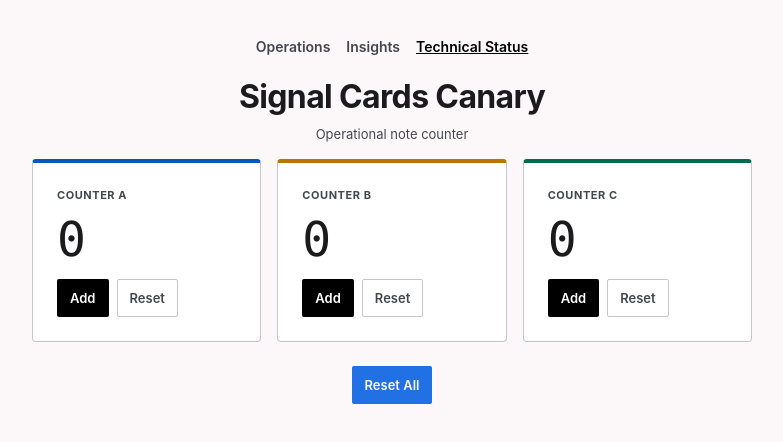
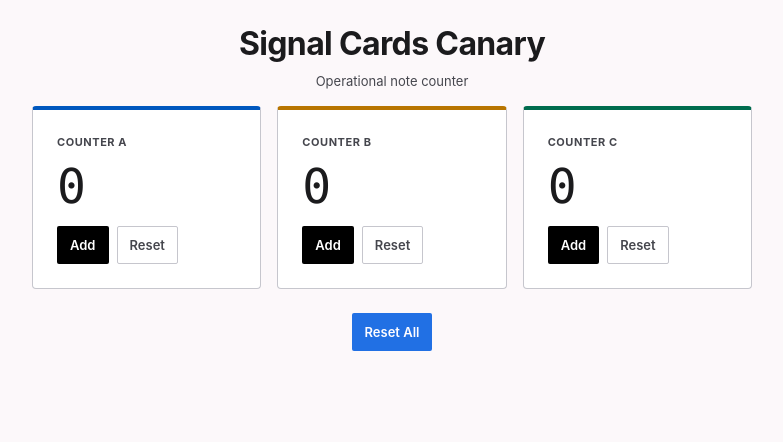
Before and after one commit to hikmetgulsesli/signal-cards-canary-56973994, a plain HTML site: page index.html in a window 1280 px wide. Shown: the whole page, without its empty margins (248-1031 px from the left). Drawn offline with Linux system fonts and the light colour scheme.

```diff
--- a/assets/js/app.js
+++ b/assets/js/app.js
@@ -21,15 +21,27 @@
       });
   }
 
+  function clearChildren(el) {
+    while (el.firstChild) {
+      el.removeChild(el.firstChild);
+    }
+  }
+
   function initApp() {
     const root = document.querySelector('[data-setfarm-root="baseline"]');
     if (!root) return;
 
-    root.innerHTML = '';
+    clearChildren(root);
 
     const header = document.createElement('header');
     header.className = 'app-header';
-    header.innerHTML = '<h1>Signal Cards Canary</h1><p class="subtitle">Operational note counter</p>';
+    const title = document.createElement('h1');
+    title.textContent = 'Signal Cards Canary';
+    const subtitle = document.createElement('p');
+    subtitle.className = 'subtitle';
+    subtitle.textContent = 'Operational note counter';
+    header.appendChild(title);
+    header.appendChild(subtitle);
     root.appendChild(header);
 
     const countersEl = document.createElement('section');
@@ -39,41 +51,69 @@
 
     const globalActions = document.createElement('div');
     globalActions.className = 'global-actions';
-    globalActions.innerHTML =
-      '<button type="button" class="btn btn-secondary" data-action-id="reset-all">Reset All</button>';
+    const resetAllBtn = document.createElement('button');
+    resetAllBtn.type = 'button';
+    resetAllBtn.className = 'btn btn-secondary';
+    resetAllBtn.setAttribute('data-action-id', 'reset-all');
+    resetAllBtn.textContent = 'Reset All';
+    globalActions.appendChild(resetAllBtn);
     root.appendChild(globalActions);
 
     function renderCounter(counter) {
       const article = document.createElement('article');
-      article.className = 'counter-card counter-card--' + counter.color;
-      article.setAttribute('data-counter-id', counter.id);
+      const VALID_COLORS = { blue: 1, amber: 1, emerald: 1 };
+      const safeColor = VALID_COLORS[counter.color] ? counter.color : 'default';
+      article.className = 'counter-card counter-card--' + safeColor;
+      article.setAttribute('data-counter-id', String(counter.id));
       article.setAttribute('data-testid', 'counter-card');
 
-      article.innerHTML =
-        '<div class="counter-meta">' +
-        '<span class="counter-label">' + escapeHtml(counter.label) + '</span>' +
-        '<span class="counter-accent"></span>' +
-        '</div>' +
-        '<div class="counter-value" data-testid="counter-value">' + formatNumber(counter.value) + '</div>' +
-        '<div class="counter-actions">' +
-        '<button type="button" class="btn btn-primary" data-action-id="add" data-counter-id="' + counter.id + '">Add</button>' +
-        '<button type="button" class="btn btn-ghost" data-action-id="reset" data-counter-id="' + counter.id + '">Reset</button>' +
-        '</div>';
+      const meta = document.createElement('div');
+      meta.className = 'counter-meta';
+      const label = document.createElement('span');
+      label.className = 'counter-label';
+      label.textContent = counter.label;
+      const accent = document.createElement('span');
+      accent.className = 'counter-accent';
+      meta.appendChild(label);
+      meta.appendChild(accent);
+
+      const valueEl = document.createElement('div');
+      valueEl.className = 'counter-value';
+      valueEl.setAttribute('data-testid', 'counter-value');
+      valueEl.textContent = formatNumber(counter.value);
+
+      const actions = document.createElement('div');
+      actions.className = 'counter-actions';
+
+      const addBtn = document.createElement('button');
+      addBtn.type = 'button';
+      addBtn.className = 'btn btn-primary';
+      addBtn.setAttribute('data-action-id', 'add');
+      addBtn.setAttribute('data-counter-id', String(counter.id));
+      addBtn.textContent = 'Add';
+
+      const resetBtn = document.createElement('button');
+      resetBtn.type = 'button';
+      resetBtn.className = 'btn btn-ghost';
+      resetBtn.setAttribute('data-action-id', 'reset');
+      resetBtn.setAttribute('data-counter-id', String(counter.id));
+      resetBtn.textContent = 'Reset';
+
+      actions.appendChild(addBtn);
+      actions.appendChild(resetBtn);
+
+      article.appendChild(meta);
+      article.appendChild(valueEl);
+      article.appendChild(actions);
 
       return article;
     }
 
     function render(state) {
-      countersEl.innerHTML = '';
+      clearChildren(countersEl);
       Object.keys(state.counters).forEach(function (id) {
         countersEl.appendChild(renderCounter(state.counters[id]));
       });
-    }
-
-    function escapeHtml(text) {
-      const div = document.createElement('div');
-      div.textContent = String(text);
-      return div.innerHTML;
     }
 
     function formatNumber(n) {
@@ -92,7 +132,9 @@
       if (!button) return;
 
       const actionId = button.getAttribute('data-action-id');
-      const counterId = button.getAttribute('data-counter-id');
+      const counterId = button.closest('[data-counter-id]')
+        ? button.closest('[data-counter-id]').getAttribute('data-counter-id')
+        : null;
 
       if (actionId === 'add' && counterId) {
         stateApi.incrementCounter(counterId, 1);
@@ -105,12 +147,6 @@
   }
 
   function bootstrap() {
-    if (!window.SignalCardsCanaryState || !window.SignalCardsCanaryStorage) {
-      // Wait for modules if they are loaded later (should not happen with defer).
-      setTimeout(bootstrap, 50);
-      return;
-    }
-
     const stored = storageApi.load();
     if (stored) {
       stateApi.setState(stored);
--- a/index.html
+++ b/index.html
@@ -5,26 +5,6 @@
     <meta name="viewport" content="width=device-width, initial-scale=1.0" />
     <title>Signal Cards Canary</title>
     <link rel="stylesheet" href="assets/css/styles.css" />
-    <style>
-      .app-nav {
-        width: min(720px, 100%);
-        display: flex;
-        justify-content: center;
-        gap: 16px;
-        padding: 12px;
-        margin-bottom: 8px;
-      }
-      .app-nav a {
-        text-decoration: none;
-        color: var(--color-on-surface-variant, #45464d);
-        font-weight: 600;
-        font-size: 14px;
-      }
-      .app-nav a[aria-current="page"] {
-        color: var(--color-primary, #000000);
-        text-decoration: underline;
-      }
-    </style>
   </head>
   <body>
     <main data-setfarm-root="baseline" data-testid="setfarm-app-root" class="app-shell"></main>
@@ -32,57 +12,5 @@
     <script src="assets/js/signal-cards-canary.storage.js" defer></script>
     <script src="assets/js/app.js" defer></script>
     <script src="assets/js/test-bridge.js" defer></script>
-    <script>
-      (function () {
-        'use strict';
-
-        function buildNav() {
-          const nav = document.createElement('nav');
-          nav.className = 'app-nav';
-          nav.setAttribute('data-testid', 'app-navigation');
-          nav.setAttribute('aria-label', 'Application navigation');
-          nav.innerHTML =
-            '<a href="record-operations-signal-cards-canary.html" data-action-id="ACT_OPERATIONS">Operations</a>' +
-            '<a href="insights-signal-cards-canary.html" data-action-id="ACT_INSIGHTS">Insights</a>' +
-            '<a href="index.html" aria-current="page" data-action-id="ACT_TECHNICAL_STATUS">Technical Status</a>';
-          return nav;
-        }
-
-        function enhanceNavigation() {
-          const root = document.querySelector('[data-setfarm-root="baseline"]');
-          if (!root) return;
-
-          const existingNav = root.querySelector('[data-testid="app-navigation"]');
-          if (existingNav) return;
-
-          const header = root.querySelector('.app-header');
-          if (header) {
-            root.insertBefore(buildNav(), header);
-          } else if (root.firstChild) {
-            root.insertBefore(buildNav(), root.firstChild);
-          }
-        }
-
-        function observeRoot() {
-          const root = document.querySelector('[data-setfarm-root="baseline"]');
-          if (!root) return;
-
-          enhanceNavigation();
-
-          if (typeof MutationObserver !== 'undefined') {
-            const observer = new MutationObserver(function () {
-              enhanceNavigation();
-            });
-            observer.observe(root, { childList: true, subtree: true });
-          }
-        }
-
-        if (document.readyState === 'loading') {
-          document.addEventListener('DOMContentLoaded', observeRoot);
-        } else {
-          observeRoot();
-        }
-      })();
-    </script>
   </body>
 </html>
```
Also changed, not shown: assets/js/us-002/act_search_records.js (+31 -16 lines), assets/js/us-003/act_filter_insights.js (+29 -25 lines).
